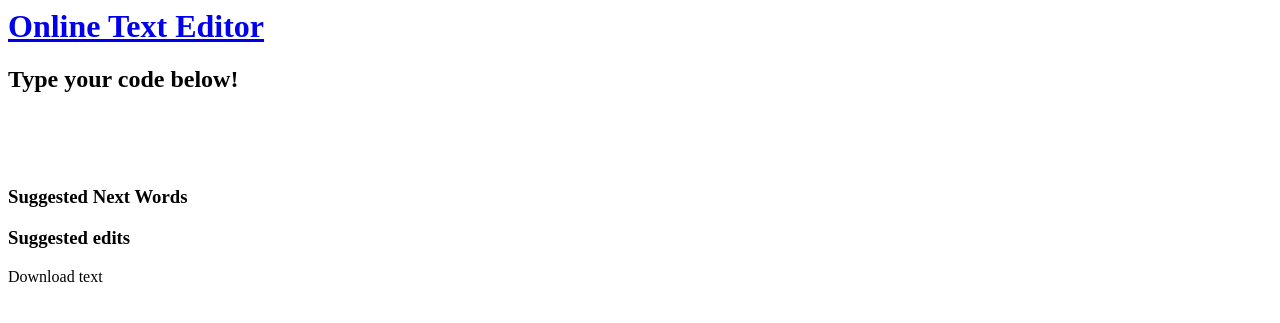
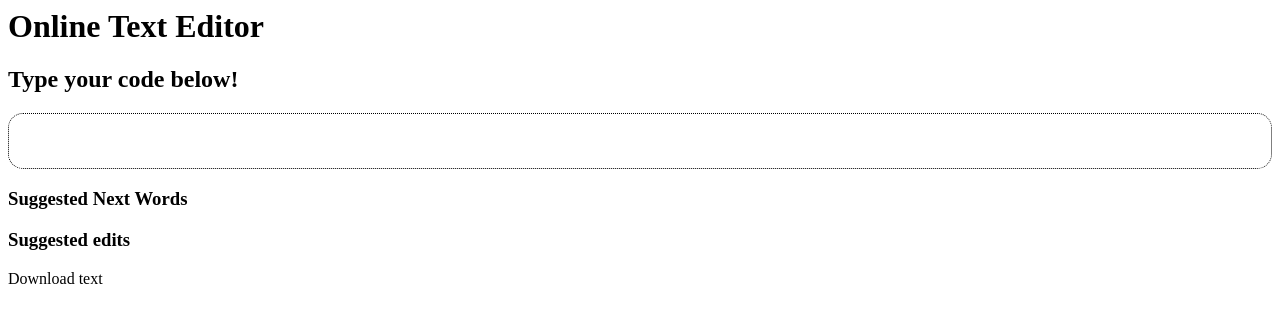
Before and after one commit to mariaafara/lexical-resources-2019, a Django app: page /editor/ in a window 1280 px wide. Shown: the top 323 px of the page. Run offline with Django 3.2, Linux system fonts and the light colour scheme.

Commit message:
basic css + linting js

```diff
--- a/lexres/editor/static/css/editor.css
+++ b/lexres/editor/static/css/editor.css
@@ -5,3 +5,14 @@
 .undisplayed {
   display: none;
 }
+
+.page-header h1 a {
+  color: black;
+  text-decoration: none;
+}
+
+.text-area-editable {
+  border-style: dotted;
+  border-width: 1px;
+  border-radius: 15px;
+}
```
Also changed, not shown: lexres/editor/templates/editor/ajax_funcs.html (+7 -8 lines).
